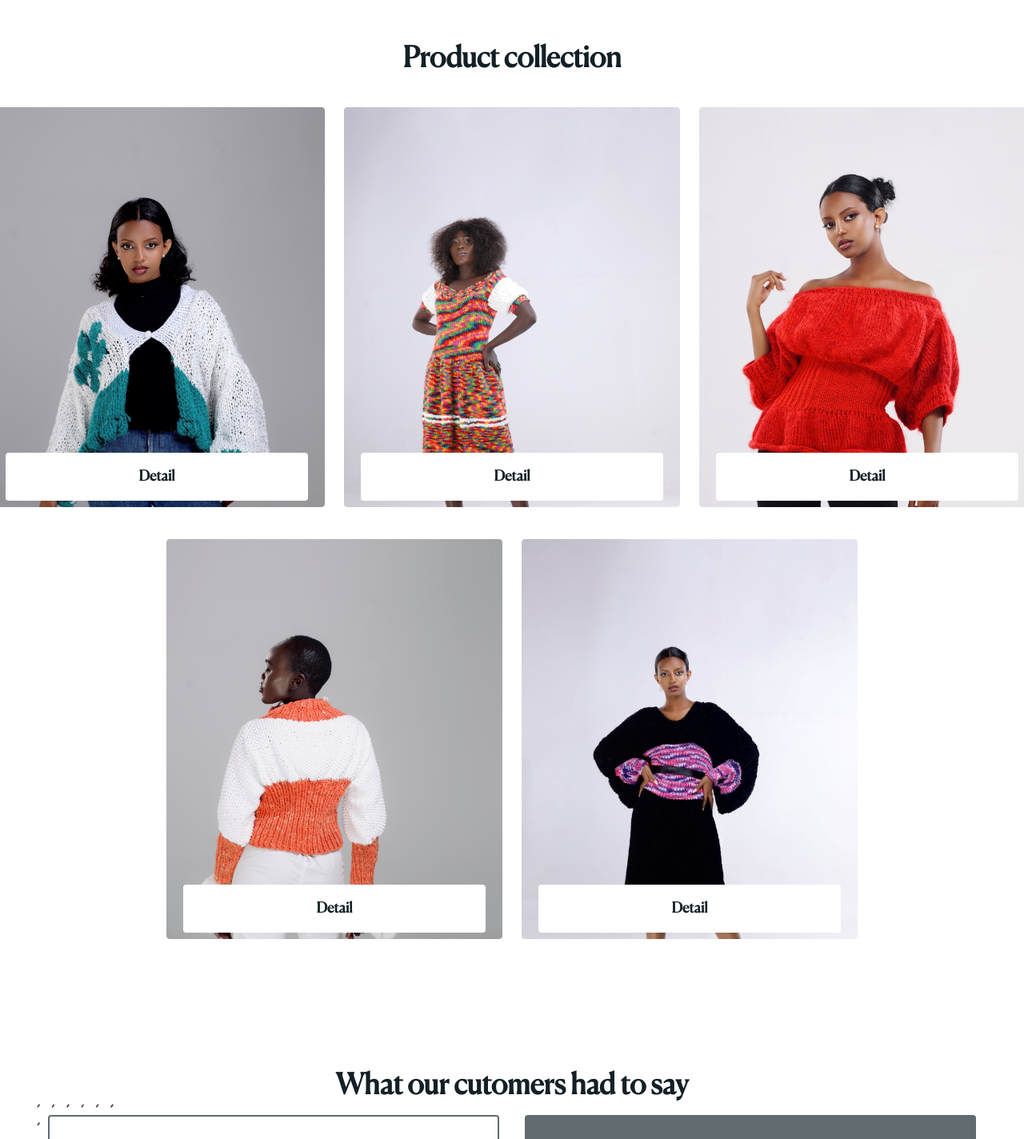
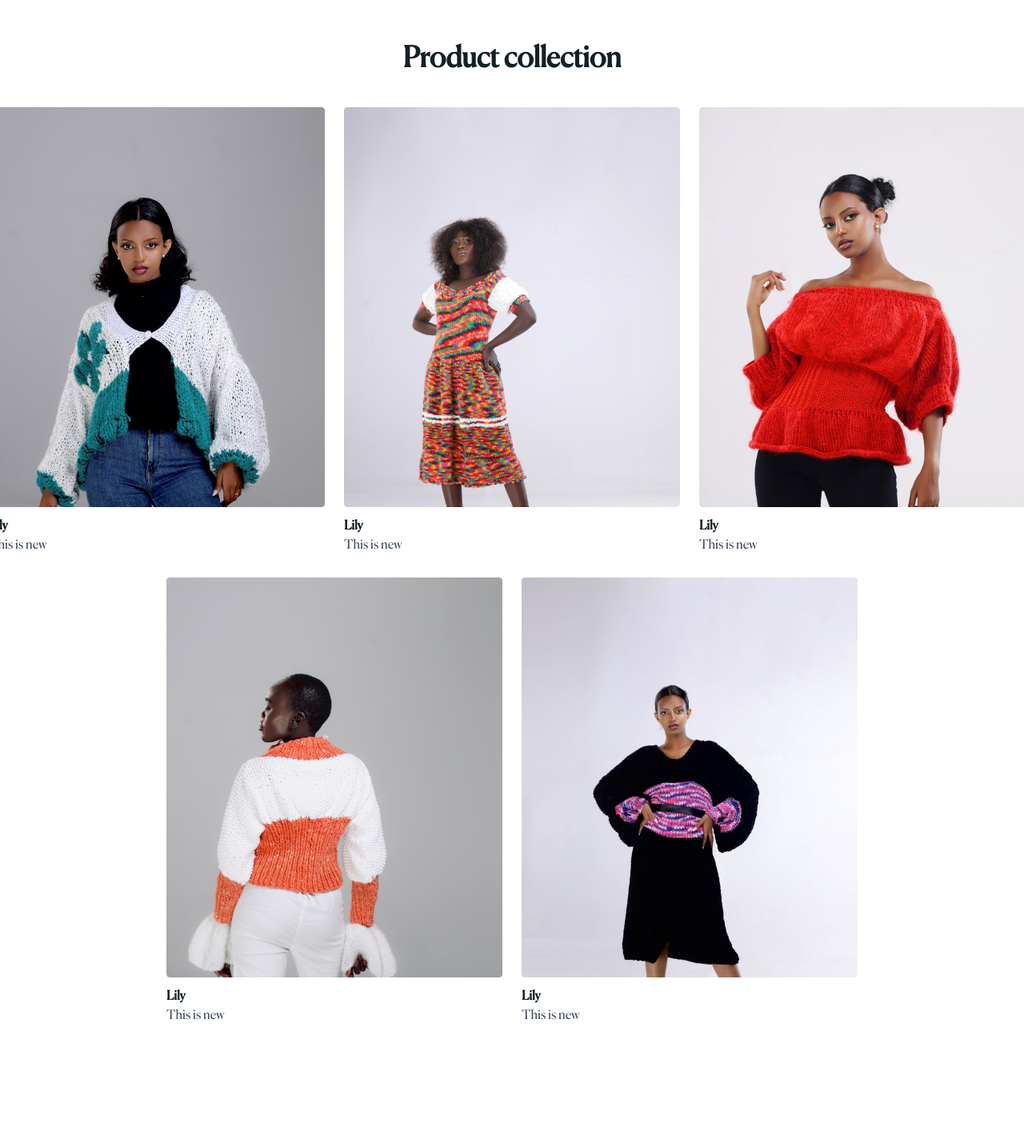
Before and after one commit to nathaww/olisold, a React (Vite) app: page / in a window 1280 px wide. Shown: the part 1280-2704 px from the top of the page at 80% size. Built offline with nearby package versions, Linux system fonts and the light colour scheme; a web font is replaced by a local one.

Commit message:
Changes to be committed: 	modified:   src/components/About.jsx 	modified:   src/components/Contact.jsx 	modified:   src/components/Products.jsx 	modified:   src/components/Testimonial.jsx 	modified:   src/data.js

```diff
--- a/src/components/About.jsx
+++ b/src/components/About.jsx
@@ -35,14 +35,14 @@ const About = () => {
 
 
   return (
-    <section ref={el => sec = el} className="body-font">
+    <section className="body-font">
       <div className="container mx-auto flex px-5 py-8 sm:py-8 md:py-12 lg:py-24 md:flex-row flex-col items-center">
         <div className="lg:max-w-md lg:w-full md:w-1/2 w-5/6 mb-12 md:mb-0 relative">
           <img src={vector} className="absolute w-24 h-24 -top-2 lg:-top-10 -right-10 -z-10" alt="" />
           <img className="object-cover object-center rounded-tl-[4rem]" alt="logo" src={about} />
           <img src={olis} className="absolute object-cover object-center w-40 h-36 -bottom-10 -left-10 z-10" alt="" />
         </div>
-        <div className="lg:flex-grow md:w-1/2 lg:pl-24 md:pl-16 flex flex-col md:items-start md:text-left items-center text-center">
+        <div ref={el => sec = el} className="lg:flex-grow md:w-1/2 lg:pl-24 md:pl-16 flex flex-col md:items-start md:text-left items-center text-center">
           <div className='overflow-hidden my-4'>
             <h1 ref={el => h1 = el} className="text-darkSecondary text-center text-3xl lg:text-4xl font-bold">A few things about Oli's</h1>
           </div>
--- a/src/components/Contact.jsx
+++ b/src/components/Contact.jsx
@@ -1,5 +1,5 @@
 import React, { useEffect, useRef } from 'react'
-import { AiFillPhone, AiFillInstagram, AiOutlineMail, AiFillFacebook } from 'react-icons/ai'
+import { AiOutlineWhatsApp, AiFillInstagram, AiOutlineMail, AiFillFacebook } from 'react-icons/ai'
 import gsap from 'gsap'
 import { ScrollTrigger } from 'gsap/src/ScrollTrigger'
 gsap.registerPlugin(ScrollTrigger)
@@ -38,7 +38,7 @@ const Contact = () => {
       <div className="grid grid-cols-2 gap-4 mx-auto place-items-stretch h-56">
         <div className='bg-darkSecondary rounded flex items-center justify-center'>
           <a className='text-secondary' href="tel:+251935757519" aria-label="call">
-            <AiFillPhone className="h-8 w-8" />
+            <AiOutlineWhatsApp className="h-8 w-8" />
           </a>
         </div>
         <div className='bg-darkSecondary rounded flex items-center justify-center'>
@@ -47,12 +47,12 @@ const Contact = () => {
           </a>
         </div>
         <div className='bg-darkSecondary rounded flex items-center justify-center'>
-          <a className='text-secondary' href="olis.knitting@gmail.com" aria-label="call">
+          <a className='text-secondary' href="mailto:olis.knitting@gmail.com" aria-label="call">
             <AiOutlineMail className="h-8 w-8" />
           </a>
         </div>
         <div className='bg-darkSecondary rounded flex items-center justify-center'>
-          <a className='text-secondary' href="tel:+251911391392" aria-label="call">
+          <a className='text-secondary' href="https://www.facebook.com/profile.php?id=100081517934598&mibextid=LQQJ4d" aria-label="call">
             <AiFillFacebook className="h-8 w-8" />
           </a>
         </div>
--- a/src/components/Products.jsx
+++ b/src/components/Products.jsx
@@ -76,49 +76,54 @@ const Products = () => {
 
                     <div className="flex flex-col lg:flex-row justify-center lg:gap-6 lg:mb-3">
 
-
-                        <div onClick={() => { setproductNo(0), handleDetail() }} className='flex justify-center my-2'>
+                        <div onClick={() => { setproductNo(0), handleDetail() }} className='flex flex-col justify-center my-2 cursor-pointer'>
                             <div ref={el => box1 = el} className="group h-[500px] w-[420px] overflow-hidden flex justify-center relative mb-2 lg:mb-3 rounded">
                                 <img src={imgs1} alt="olis product" className="absolute w-full h-full rounded object-cover object-center group-hover:scale-110 transition duration-200" />
-                                <button onClick={() => { setproductNo(0), handleDetail() }} className='absolute rounded w-[90%] py-4 bottom-2 text-lg font-semibold bg-white text-darkSecondary z-10'>Detail</button>
                             </div>
+                            <h1 className='text-darkSecondary font-semibold'>Lily</h1>
+                            <p className='text-gray-600'>This is new</p>
                         </div>
 
-                        <div onClick={() => { setproductNo(1), handleDetail() }} className='flex justify-center my-2'>
+                        <div onClick={() => { setproductNo(1), handleDetail() }} className='flex flex-col justify-center my-2 cursor-pointer'>
                             <div ref={el => box2 = el} className="group h-[500px] w-[420px] flex justify-center overflow-hidden relative mb-2 lg:mb-3 rounded">
                                 <img src={imgs4} alt="Photo by Galina N" className="absolute w-full h-full rounded object-cover object-top group-hover:scale-110 transition duration-200" />
-                                <button onClick={() => { setproductNo(1), handleDetail() }} className='absolute rounded w-[90%] py-4 bottom-2 text-lg font-semibold bg-white text-darkSecondary z-10'>Detail</button>
                             </div>
+                            <h1 className='text-darkSecondary font-semibold'>Lily</h1>
+                            <p className='text-gray-600'>This is new</p>
                         </div>
 
-                        <div onClick={() => { setproductNo(2), handleDetail() }} className='flex justify-center my-2'>
+                        <div onClick={() => { setproductNo(2), handleDetail() }} className='flex flex-col justify-center my-2 cursor-pointer'>
                             <div ref={el => box3 = el} className="group h-[500px] w-[420px] flex justify-center  overflow-hidden relative mb-2 lg:mb-3 rounded">
                                 <img src={imgs8} alt="olis product" className="absolute w-full h-full rounded object-cover object-center group-hover:scale-110 transition duration-500" />
-                                <button onClick={() => { setproductNo(2), handleDetail() }} className='absolute rounded w-[90%] py-4 bottom-2 text-lg font-semibold bg-white text-darkSecondary z-10'>Detail</button>
                             </div>
+                            <h1 className='text-darkSecondary font-semibold'>Lily</h1>
+                            <p className='text-gray-600'>This is new</p>
                         </div>
 
                     </div>
 
                     <div className="flex flex-col lg:flex-row justify-center lg:gap-6">
 
-                        <div onClick={() => { setproductNo(3), handleDetail() }} className='flex justify-center my-2'>
+                        <div onClick={() => { setproductNo(3), handleDetail() }} className='flex flex-col justify-center my-2 cursor-pointer'>
                             <div ref={el => box4 = el} className="group h-[500px] w-[420px] flex justify-center overflow-hidden relative mb-2 lg:mb-3 rounded">
                                 <img src={imgs12} alt="olis product" className="absolute w-full h-full rounded object-cover object-center group-hover:scale-110 transition duration-200" />
-                                <button onClick={() => { setproductNo(3), handleDetail() }} className='absolute rounded w-[90%] py-4 bottom-2 text-lg font-semibold bg-white text-darkSecondary z-10'>Detail</button>
                             </div>
+                            <h1 className='text-darkSecondary font-semibold'>Lily</h1>
+                            <p className='text-gray-600'>This is new</p>
                         </div>
 
-                        <div onClick={() => { setproductNo(4), handleDetail() }} className='flex justify-center my-2'>
+                        <div onClick={() => { setproductNo(4), handleDetail() }} className='flex flex-col justify-center my-2 cursor-pointer'>
                             <div ref={el => box5 = el} className="group h-[500px] w-[420px] flex justify-center overflow-hidden relative mb-2 lg:mb-3 rounded">
                                 <img src={imgs13} alt="olis product" className="absolute w-full h-full rounded object-cover object-top group-hover:scale-110 transition duration-200" />
-                                <button onClick={() => { setproductNo(4), handleDetail() }} className='absolute rounded w-[90%] py-4 bottom-2 text-lg font-semibold bg-white text-darkSecondary z-10'>Detail</button>
                             </div>
+                            <h1 className='text-darkSecondary font-semibold'>Lily</h1>
+                            <p className='text-gray-600'>This is new</p>
                         </div>
                     </div>
 
                 </div>
             </div>
+
         </section>
     )
 }
--- a/src/components/Testimonial.jsx
+++ b/src/components/Testimonial.jsx
@@ -32,7 +32,7 @@ const Testimonial = () => {
     <section ref={el => sec = el}>
       <div className="container px-5 py-24 mx-auto">
         <div className='overflow-hidden'>
-          <h1 ref={el => h1 = el} className="text-darkSecondary text-center text-3xl lg:text-4xl font-bold mb-4">
+          <h1 ref={el => h1 = el} className="text-darkSecondary text-center text-3xl lg:text-4xl font-bold mb-8">
             What our cutomers had to say
           </h1>
         </div>
```
Also changed, not shown: src/data.js (+22 -19 lines).
